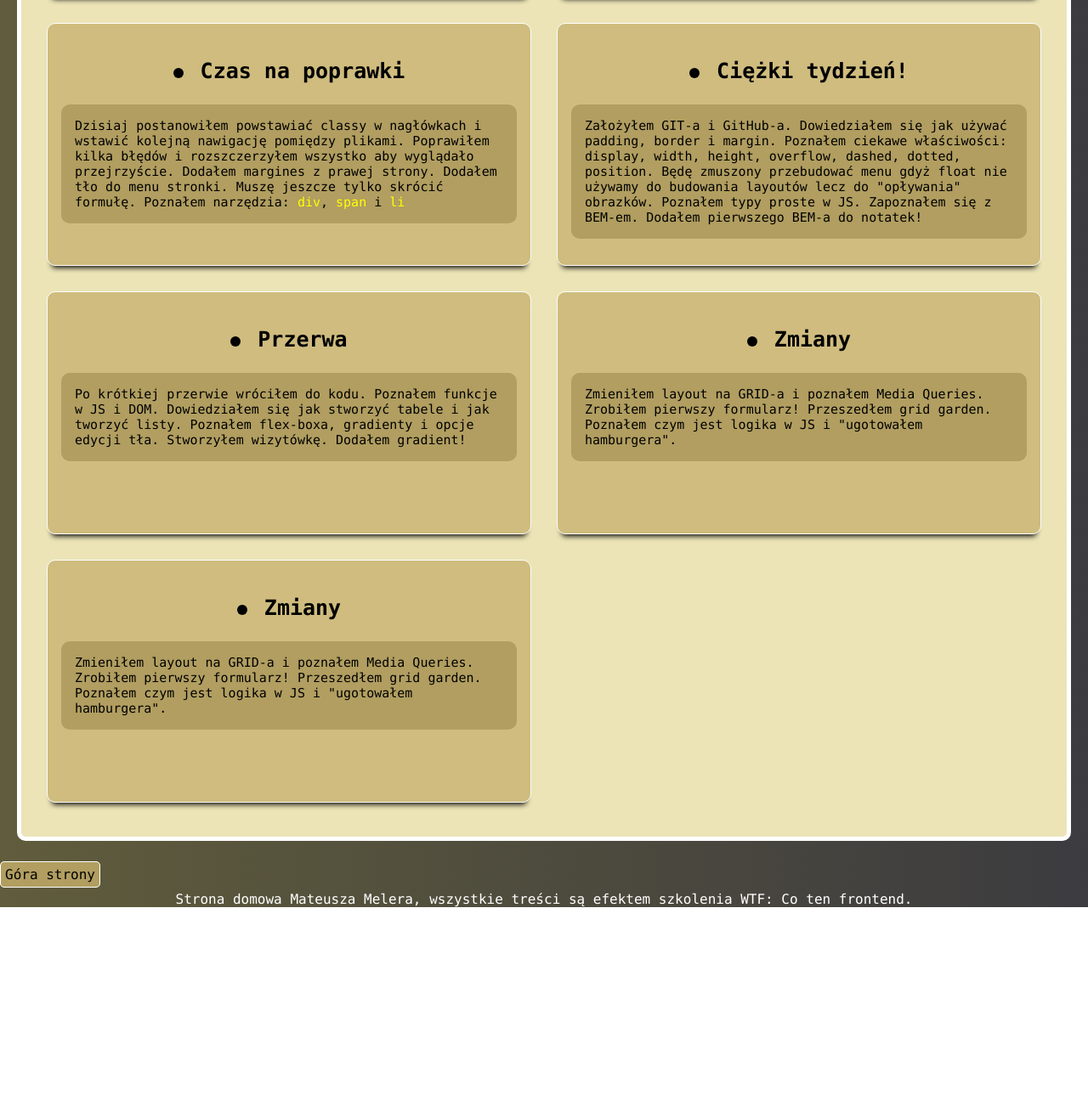
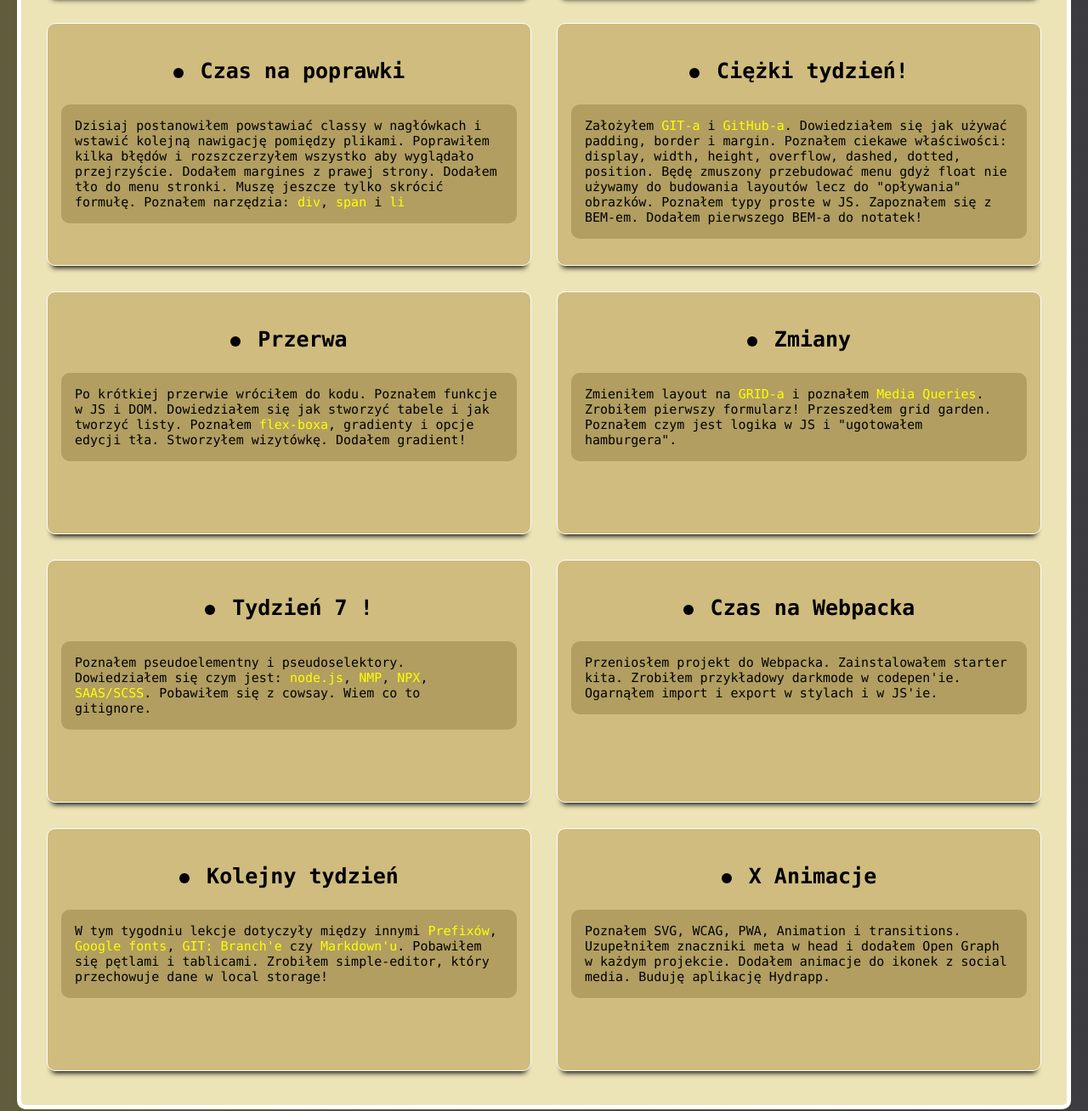
Before and after one commit to Mateusz-Meler/homepage-webpack, a website built with webpack: page src/pages/index.html in a window 1280 px wide. Shown: the part 1523-2831 px from the top of the page at 85% size. Before the commit the page ends 2591 px from the top, so only its background shows below. Built offline with nearby package versions, Linux system fonts and the light colour scheme.

Commit message:
adding new articles

```diff
--- a/src/pages/index.html
+++ b/src/pages/index.html
@@ -82,19 +82,27 @@
                 class="links__facebook"
                 href="https://facebook.com/mateusz.meler"
                 target="_blank"
-                ><img class="links__facebook--picture" src="../assets/img/facebook.jpg" alt="facebook icon"></a>
+                ><img
+                  class="links__facebook--picture"
+                  src="../assets/img/facebook.jpg"
+                  alt="facebook icon"
+              /></a>
               <a
                 class="links__linkedin"
                 href="https://www.linkedin.com/in/mateusz-meler-651388199/"
                 target="_blank"
-                ><img class="links__linkedin--picture" src="../assets/img/linkedin.png" alt="linkedin icon"
+                ><img
+                  class="links__linkedin--picture"
+                  src="../assets/img/linkedin.png"
+                  alt="linkedin icon"
               /></a>
 
               <a
                 class="links__instagram"
                 href="https://www.instagram.com/melers93/"
                 target="_blank"
-                ><img class="links__instagram--picture"
+                ><img
+                  class="links__instagram--picture"
                   src="../assets/img/instagram-logo.jpg"
                   alt="instagram icon"
               /></a>
@@ -107,10 +115,12 @@
         <article class="week-summary">
           <h3 class="week-summary__title">Czego się dzisiaj nauczyłem?</h3>
           <p class="week-summary__description">
-            Dzisiaj chłonąłem podstawowe informacje o HTML-u, CSS i JS. Mam
-            nadzieję, że szybko wejdą mi one w nawyk i z czasem staną się
-            intuicyjne. Nie ukrywam, że często muszę wracać do poprzednich
-            lekcji.
+            Dzisiaj chłonąłem podstawowe informacje o
+            <span class="span-yellow">HTML-u</span>,
+            <span class="span-yellow">CSS'ie</span> i
+            <span class="span-yellow">JS</span>. Mam nadzieję, że szybko wejdą
+            mi one w nawyk i z czasem staną się intuicyjne. Nie ukrywam, że
+            często muszę wracać do poprzednich lekcji.
           </p>
         </article>
 
@@ -157,12 +167,13 @@
         <article class="week-summary">
           <h3 class="week-summary__title">Ciężki tydzień!</h3>
           <p class="week-summary__description">
-            Założyłem GIT-a i GitHub-a. Dowiedziałem się jak używać padding,
-            border i margin. Poznałem ciekawe właściwości: display, width,
-            height, overflow, dashed, dotted, position. Będę zmuszony
-            przebudować menu gdyż float nie używamy do budowania layoutów lecz
-            do "opływania" obrazków. Poznałem typy proste w JS. Zapoznałem się z
-            BEM-em. Dodałem pierwszego BEM-a do notatek!
+            Założyłem <span class="span-yellow">GIT-a</span> i
+            <span class="span-yellow">GitHub-a</span>. Dowiedziałem się jak
+            używać padding, border i margin. Poznałem ciekawe właściwości:
+            display, width, height, overflow, dashed, dotted, position. Będę
+            zmuszony przebudować menu gdyż float nie używamy do budowania
+            layoutów lecz do "opływania" obrazków. Poznałem typy proste w JS.
+            Zapoznałem się z BEM-em. Dodałem pierwszego BEM-a do notatek!
           </p>
         </article>
 
@@ -171,26 +182,61 @@
           <p class="week-summary__description">
             Po krótkiej przerwie wróciłem do kodu. Poznałem funkcje w JS i DOM.
             Dowiedziałem się jak stworzyć tabele i jak tworzyć listy. Poznałem
-            flex-boxa, gradienty i opcje edycji tła. Stworzyłem wizytówkę.
-            Dodałem gradient!
+            <span class="span-yellow">flex-boxa</span>, gradienty i opcje edycji
+            tła. Stworzyłem wizytówkę. Dodałem gradient!
           </p>
         </article>
 
         <article class="week-summary">
           <h3 class="week-summary__title">Zmiany</h3>
           <p class="week-summary__description">
-            Zmieniłem layout na GRID-a i poznałem Media Queries. Zrobiłem
+            Zmieniłem layout na <span class="span-yellow">GRID-a</span> i
+            poznałem <span class="span-yellow">Media Queries</span>. Zrobiłem
             pierwszy formularz! Przeszedłem grid garden. Poznałem czym jest
             logika w JS i "ugotowałem hamburgera".
           </p>
         </article>
 
         <article class="week-summary">
-          <h3 class="week-summary__title">Zmiany</h3>
+          <h3 class="week-summary__title">Tydzień 7 !</h3>
           <p class="week-summary__description">
-            Zmieniłem layout na GRID-a i poznałem Media Queries. Zrobiłem
-            pierwszy formularz! Przeszedłem grid garden. Poznałem czym jest
-            logika w JS i "ugotowałem hamburgera".
+            Poznałem pseudoelementny i pseudoselektory. Dowiedziałem się czym
+            jest: <span class="span-yellow">node.js</span>,
+            <span class="span-yellow">NMP</span>,
+            <span class="span-yellow">NPX</span>,
+            <span class="span-yellow">SAAS/SCSS</span>. Pobawiłem się z cowsay.
+            Wiem co to gitignore.
+          </p>
+        </article>
+
+        <article class="week-summary">
+          <h3 class="week-summary__title">Czas na Webpacka</h3>
+          <p class="week-summary__description">
+            Przeniosłem projekt do Webpacka. Zainstalowałem starter kita.
+            Zrobiłem przykładowy darkmode w codepen'ie. Ogarnąłem import i
+            export w stylach i w JS'ie.
+          </p>
+        </article>
+
+        <article class="week-summary">
+          <h3 class="week-summary__title">Kolejny tydzień</h3>
+          <p class="week-summary__description">
+            W tym tygodniu lekcje dotyczyły między innymi
+            <span class="span-yellow">Prefixów</span>,
+            <span class="span-yellow">Google fonts</span>,
+            <span class="span-yellow">GIT: Branch'e</span> czy
+            <span class="span-yellow">Markdown'u</span>. Pobawiłem się pętlami i
+            tablicami. Zrobiłem simple-editor, który przechowuje dane w local
+            storage!
+          </p>
+        </article>
+
+        <article class="week-summary">
+          <h3 class="week-summary__title">X Animacje</h3>
+          <p class="week-summary__description">
+            Poznałem SVG, WCAG, PWA, Animation i transitions. Uzupełniłem znaczniki meta w head i dodałem Open
+            Graph w każdym projekcie. Dodałem animacje
+            do ikonek z social media. Buduję aplikację Hydrapp.
           </p>
         </article>
       </section>
--- a/src/scss/main.scss
+++ b/src/scss/main.scss
@@ -26,7 +26,7 @@ body {
   display: grid;
 
   grid-template-columns: repeat(2, 1fr);
-  grid-template-rows: repeat(5, 1fr);
+  grid-template-rows: repeat(6, 1fr);
   row-gap: 20px;
   column-gap: 30px;
   background-color: #ece4b7;
```
